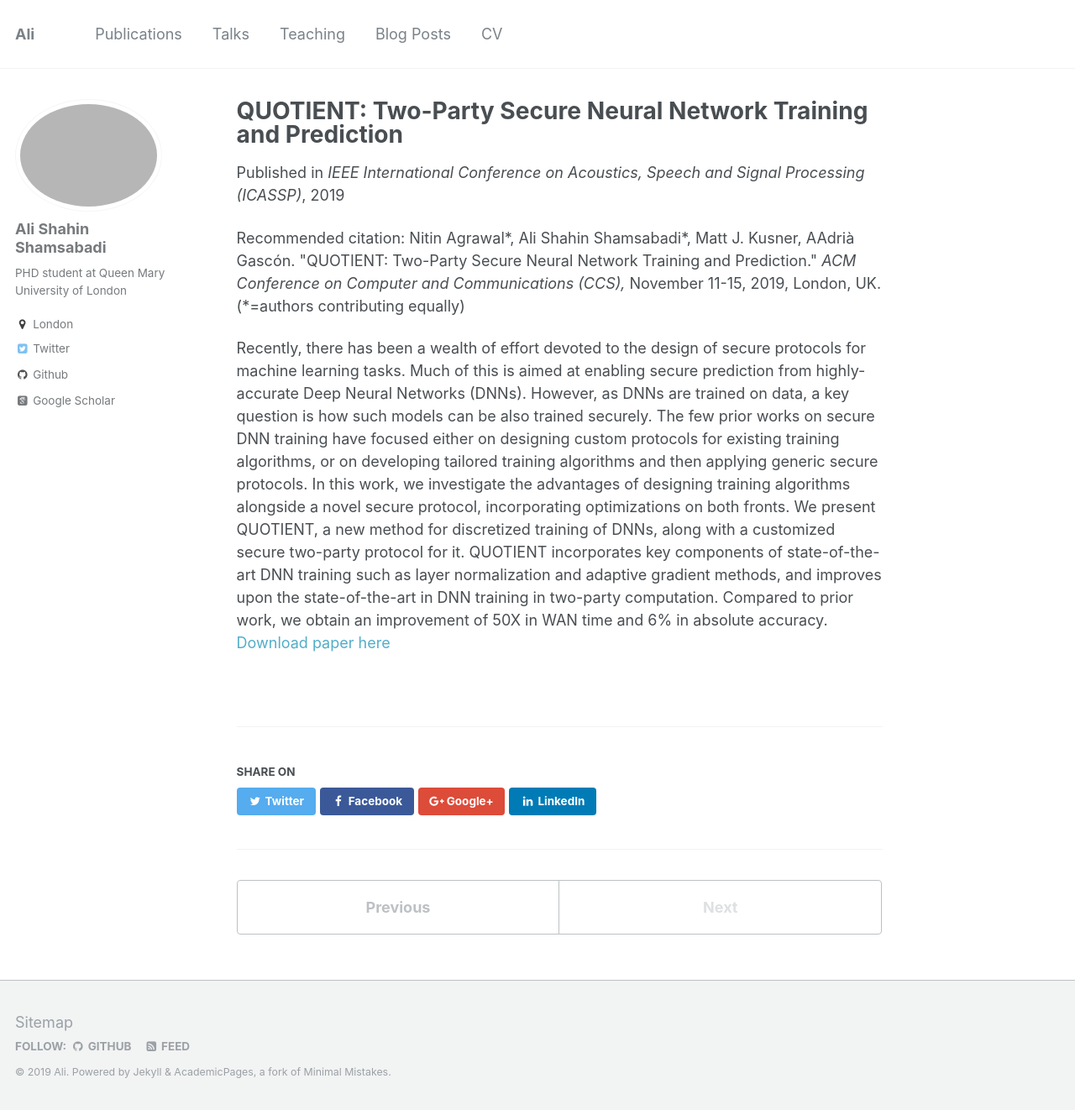
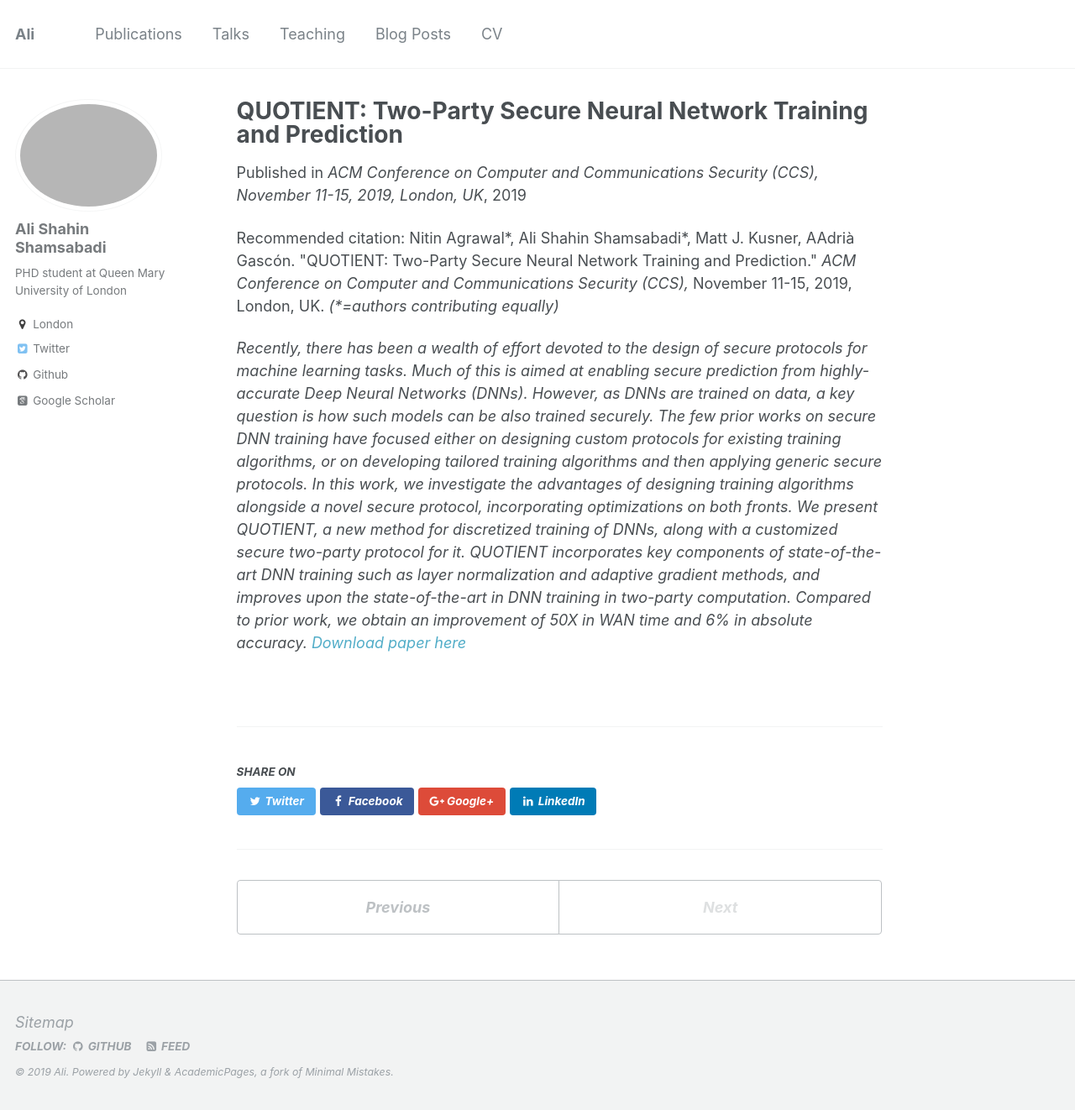
Before and after one commit to AliShahin/AliShahin.github.io, a Jekyll site: the page built from _publications/2019_07_08_QUTIENT.md, in a window 1280 px wide and 1322 px high. Shown: the whole window at 84% size. Built offline with Jekyll 4.4.1, drawn with Linux system fonts in a browser that asks for light colours; some web fonts are replaced.

Commit message:
Update 2019_07_08_QUTIENT.md

```diff
--- a/_publications/2019_07_08_QUTIENT.md
+++ b/_publications/2019_07_08_QUTIENT.md
@@ -4,8 +4,8 @@ collection: publications
 permalink: /publication/2019_07_08_QUTIENT
 excerpt: 'Recently, there has been a wealth of effort devoted to the design of secure protocols for machine learning tasks. Much of this is aimed at enabling secure prediction from highly-accurate Deep Neural Networks (DNNs). However, as DNNs are trained on data, a key question is how such models can be also trained securely. The few prior works on secure DNN training have focused either on designing custom protocols for existing training algorithms, or on developing tailored training algorithms and then applying generic secure protocols. In this work, we investigate the advantages of designing training algorithms alongside a novel secure protocol, incorporating optimizations on both fronts. We present QUOTIENT, a new method for discretized training of DNNs, along with a customized secure two-party protocol for it. QUOTIENT incorporates key components of state-of-the-art DNN training such as layer normalization and adaptive gradient methods, and improves upon the state-of-the-art in DNN training in two-party computation. Compared to prior work, we obtain an improvement of 50X in WAN time and 6% in absolute accuracy.'
 date: 2019-07-08
-venue: 'IEEE International Conference on Acoustics, Speech and Signal Processing (ICASSP)'
-citation: 'Nitin Agrawal*, Ali Shahin Shamsabadi*, Matt J. Kusner, AAdrià Gascón. &quot;QUOTIENT: Two-Party Secure Neural Network Training and Prediction.&quot; <i> ACM Conference on Computer and Communications (CCS), </i> November 11-15, 2019, London, UK.(*=authors contributing equally)'
+venue: 'ACM Conference on Computer and Communications Security (CCS), November 11-15, 2019, London, UK'
+citation: 'Nitin Agrawal*, Ali Shahin Shamsabadi*, Matt J. Kusner, AAdrià Gascón. &quot;QUOTIENT: Two-Party Secure Neural Network Training and Prediction.&quot; <i> ACM Conference on Computer and Communications Security (CCS), </i> November 11-15, 2019, London, UK. <i> (*=authors contributing equally)'
 ---
 Recently, there has been a wealth of effort devoted to the design of secure protocols for machine learning tasks. Much of this is aimed at enabling secure prediction from highly-accurate Deep Neural Networks (DNNs). However, as DNNs are trained on data, a key question is how such models can be also trained securely. The few prior works on secure DNN training have focused either on designing custom protocols for existing training algorithms, or on developing tailored training algorithms and then applying generic secure protocols. In this work, we investigate the advantages of designing training algorithms alongside a novel secure protocol, incorporating optimizations on both fronts. We present QUOTIENT, a new method for discretized training of DNNs, along with a customized secure two-party protocol for it. QUOTIENT incorporates key components of state-of-the-art DNN training such as layer normalization and adaptive gradient methods, and improves upon the state-of-the-art in DNN training in two-party computation. Compared to prior work, we obtain an improvement of 50X in WAN time and 6% in absolute accuracy.
 [Download paper here](https://arxiv.org/pdf/1907.03372.pdf)
```
